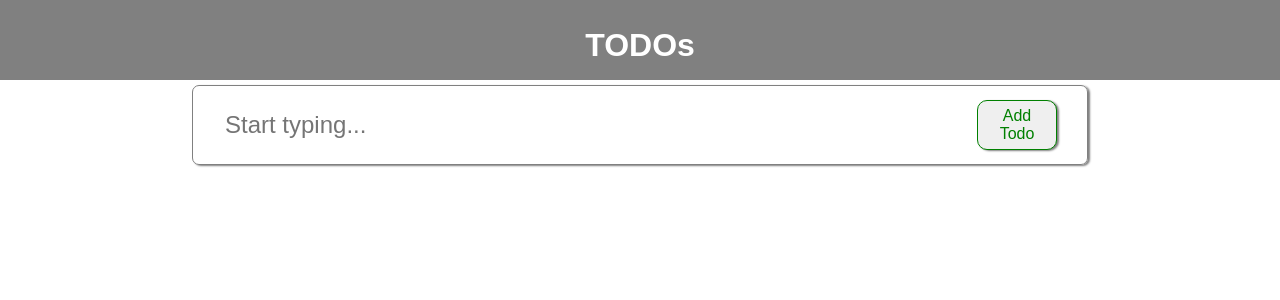
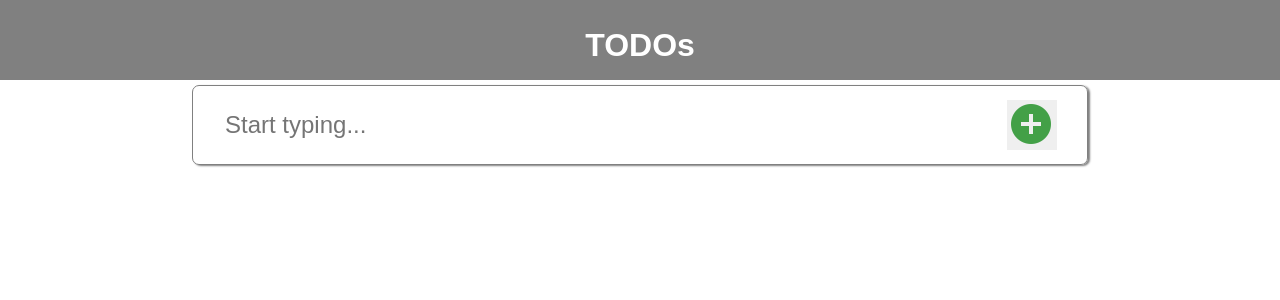
Before and after one commit to samuelramox/todo-app-react, a React (Create React App) app: page / in a window 1280 px wide. Shown: the top 300 px of the page. Built offline with nearby package versions, Linux system fonts and the light colour scheme.

Commit message:
Added task edit fnction

```diff
--- a/src/App.js
+++ b/src/App.js
@@ -31,13 +31,19 @@ class App extends Component {
     }))
   }
 
+  editTodo = (e) => {
+    this.setState({
+      value: e.target.value
+    })
+  }
+
   render() {
     const {todo} = this.state
 
     return (
       <div>
         <Form submit={ this.submitForm } />
-        <Display todo={ todo } removeTodo={ this.removeTodo } />
+        <Display todo={ todo } removeTodo={ this.removeTodo } editTodo={ this.editTodo } />
       </div>
     )
   }
--- a/src/Display.js
+++ b/src/Display.js
@@ -1,12 +1,11 @@
 import React from 'react';
 
-const Display = ({todo, removeTodo}) => (
+const Display = ({todo, removeTodo, editTodo}) => (
   <ul>
     { todo.map((todo) => (
         <li className="todo-list">
-          <p key={todo.id} className="todo-text">
-            { todo.text }
-          </p>
+          <input className="todo-text" key={ todo.id } defaultValue={ todo.text } onChange={ this.editTodo }>
+          </input>
           <button type="button" className="button-remove" onClick={ () => removeTodo(todo) }></button>
         </li>)) }
   </ul>
--- a/src/Form.js
+++ b/src/Form.js
@@ -23,8 +23,8 @@ class Form extends Component {
           <h1 className="todo-title">TODOs</h1>
         </header>
         <form className="todo-form" onSubmit={ (e) => submit(e) }>
-          <input type="text" maxLength="45" className="todo-text" placeholder="Start typing..." onChange={ this.handleTextChange } value={ this.state.value }/>
-          <button type="submit" className="button-add">Add Todo</button>
+          <input type="text" maxLength="45" className="todo-text" placeholder="Start typing..." onChange={ this.handleTextChange } value={ this.state.value } />
+          <button type="submit" className="button-add"></button>
         </form>
       </div>
     )
--- a/src/index.css
+++ b/src/index.css
@@ -64,24 +64,21 @@ ul {
 }
 
 .button-add {
-  width: 80px;
+  background-image: url('./icons/add.png');
+  width: 50px;
   height: 50px;
-  align-self: center;
-  outline: none;
-  border-radius: 10px;
-  color: green;
-  border: 1px solid green;
-  font-size: 1em;
-  box-shadow: 2px 1px 2px gray;
-  margin-right: 20px;
-}
-
-.button-remove {
-  background-image: url('./icons/remove.svg');
-  width: 40px;
-  height: 40px;
   border: 0;
   align-self: center;
   outline: none;
   margin-right: 20px
 }
+
+.button-remove {
+  background-image: url('./icons/remove.png');
+  width: 50px;
+  height: 50px;
+  border: 0;
+  align-self: center;
+  outline: none;
+  margin-right: 20px
+}
```
